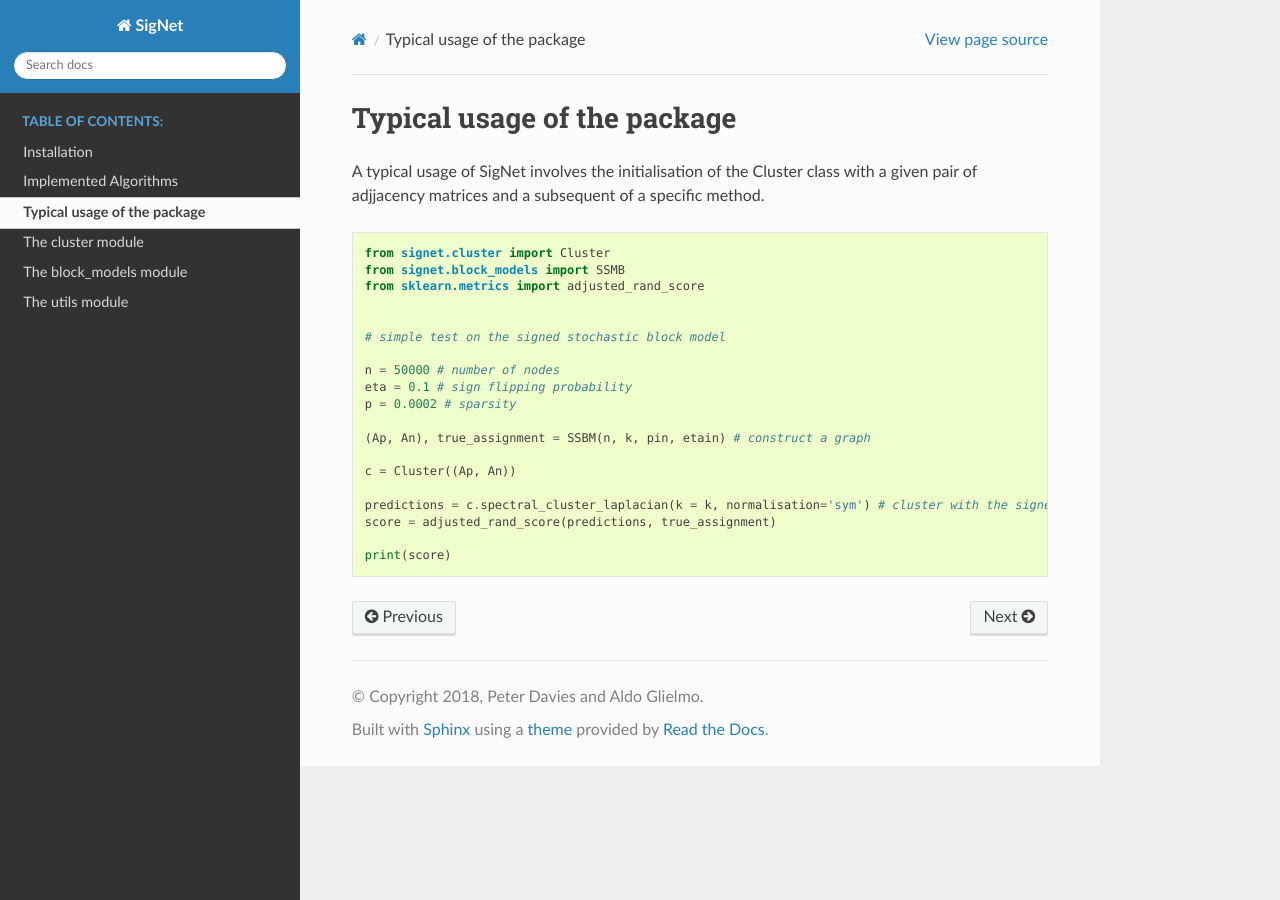
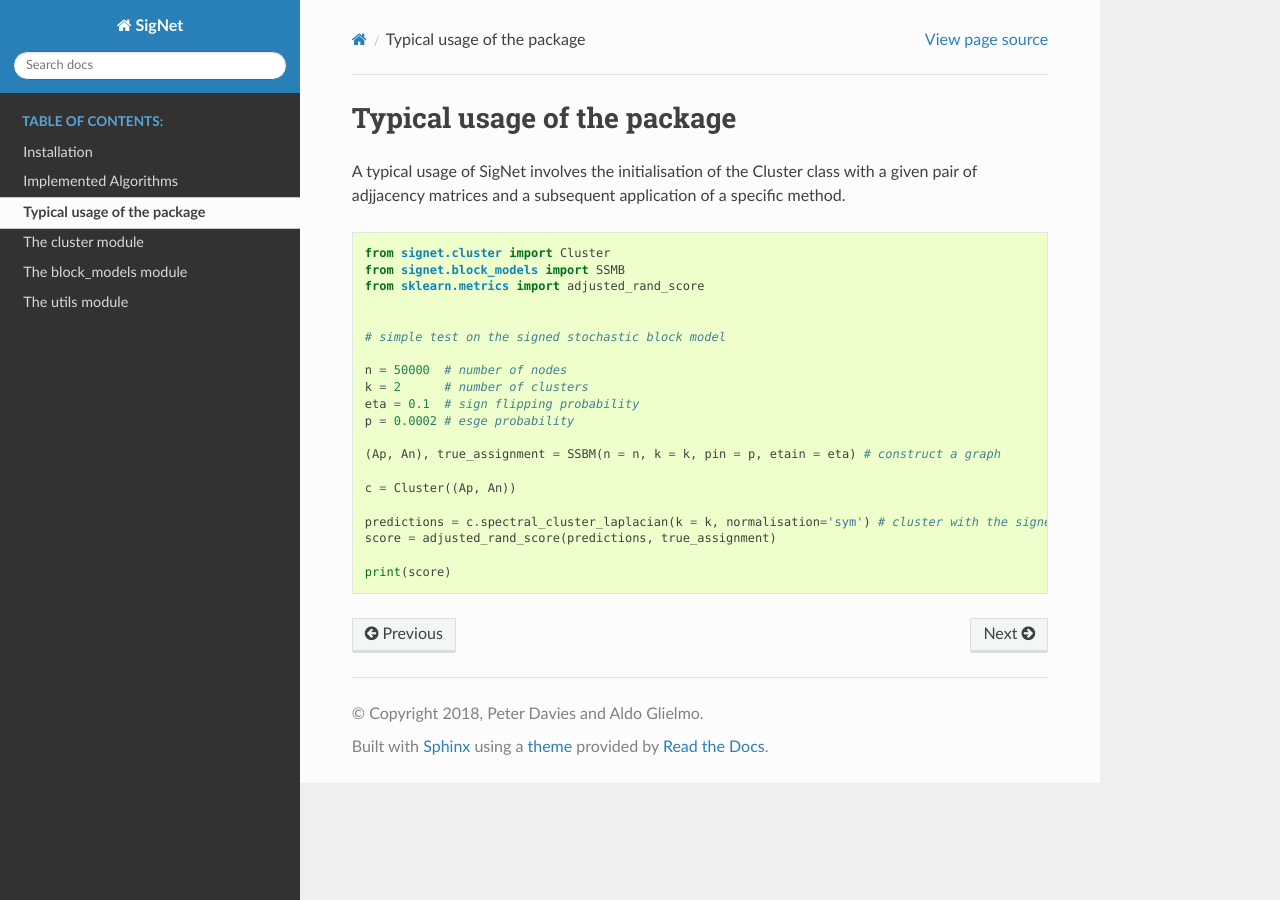
Before and after one commit to alan-turing-institute/SigNet, a Sphinx documentation site: the page built from docs/source/usage.rst, in a window 1280 px wide. Built offline with Sphinx 7.4.7 and the Read the Docs theme 2.0.0, drawn with Linux system fonts in a browser that asks for light colours.

Commit message:
improved documentation

```diff
--- a/docs/source/index.rst
+++ b/docs/source/index.rst
@@ -7,6 +7,8 @@ Welcome to the SigNet package!
 ==================================
 
 SigNet is a Python package for clustering of Signed Networks.
+
+The code can be found on GitHub at https://github.com/alan-turing-institute/SigNet .
 
 .. toctree::
    :maxdepth: 2
--- a/docs/source/installation.rst
+++ b/docs/source/installation.rst
@@ -10,10 +10,13 @@ Installing the requirements
 This package is based on numpy, scipy, networkx, sklearn and cvxpy. These can be easily installed using anaconda or pip. Alternatively, they will be automatically installed with the package.
 
 
+
+
 Installing the package
 ----------------------
 
 Install the latest version from this Github repository.
 
 .. code-block:: bash
+
 	pip install git+https://github.com/alan-turing-institute/signet.git
--- a/docs/source/usage.rst
+++ b/docs/source/usage.rst
@@ -1,8 +1,7 @@
 Typical usage of the package
 ============================
 
-A typical usage of SigNet involves the initialisation of the Cluster class with a given pair of adjjacency matrices and a subsequent of a specific method.
-
+A typical usage of SigNet involves the initialisation of the Cluster class with a given pair of adjjacency matrices and a subsequent application of a specific method.
 
 .. code-block:: python
 
@@ -13,11 +12,12 @@ A typical usage of SigNet involves the initialisation of the Cluster class with
 
     # simple test on the signed stochastic block model
 
-    n = 50000 # number of nodes
-    eta = 0.1 # sign flipping probability
-    p = 0.0002 # sparsity
+    n = 50000  # number of nodes
+    k = 2      # number of clusters
+    eta = 0.1  # sign flipping probability
+    p = 0.0002 # esge probability
 
-    (Ap, An), true_assignment = SSBM(n, k, pin, etain) # construct a graph
+    (Ap, An), true_assignment = SSBM(n = n, k = k, pin = p, etain = eta) # construct a graph
 
     c = Cluster((Ap, An))
 
```
Also changed, not shown: docs/source/implemented_algorithms.rst (+13 -3 lines).
